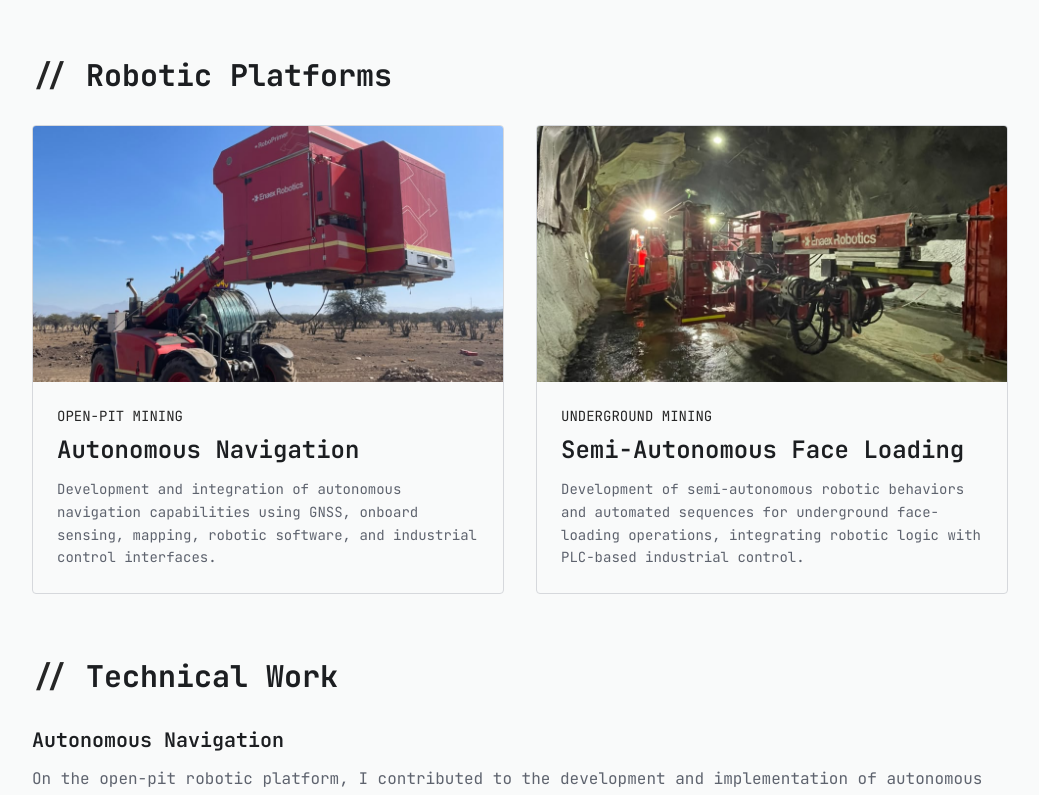
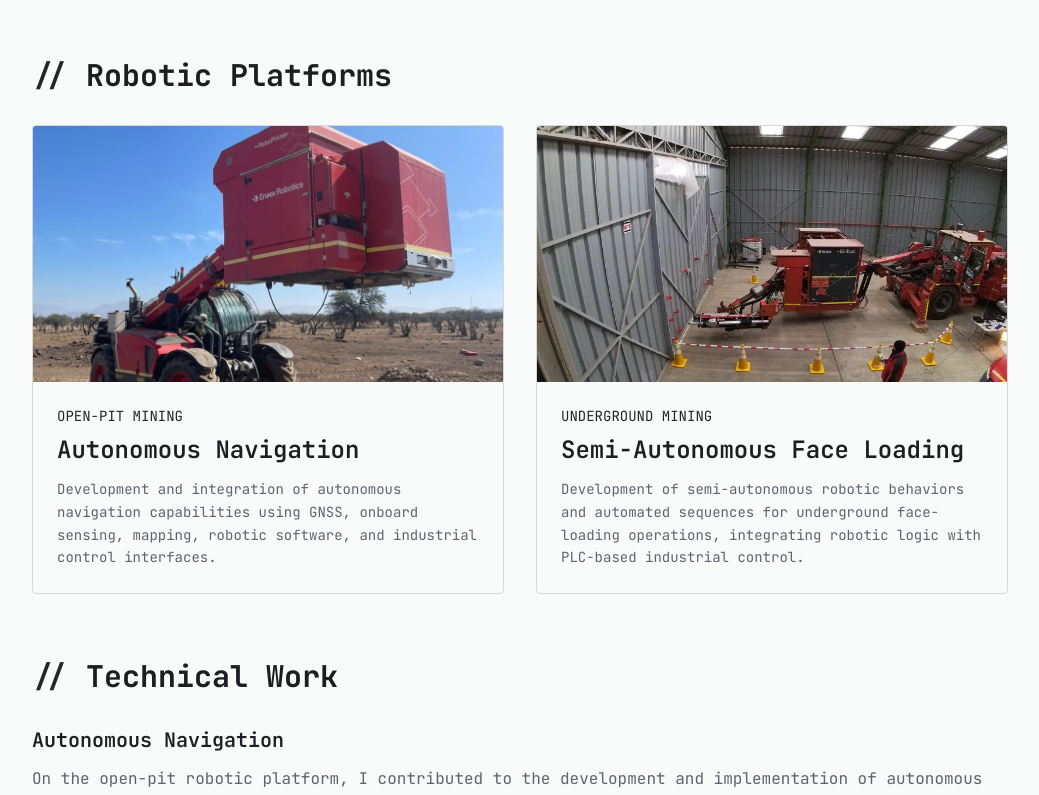
Before and after one commit to mbflores3/mbflores3.github.io, a React (Vite) app: page /projects/enaexrobotics in a window 1280 px wide. Shown: the part 1240-2035 px from the top of the page, without its empty margins (120-1159 px from the left). Built offline with nearby package versions, Linux system fonts and the light colour scheme.

Commit message:
Swap image sources for EnaexRobotics component

```diff
--- a/src/pages/projects/EnaexRobotics.tsx
+++ b/src/pages/projects/EnaexRobotics.tsx
@@ -119,7 +119,7 @@ const EnaexRobotics = () => {
             {/* Underground */}
             <div className="border border-border rounded-lg overflow-hidden">
               <img
-                src="/images/underground-robot.jpeg"
+                src="/images/field-operation-2.jpeg"
                 alt="Underground robotic platform"
                 className="w-full h-64 object-cover"
               />
@@ -254,7 +254,7 @@ const EnaexRobotics = () => {
             />
 
             <img
-              src="/images/field-operation-2.jpg"
+              src="/images/underground-robot.jpg"
               alt="Robotic system during mining field testing"
               className="rounded-lg w-full h-80 object-cover"
             />
```
